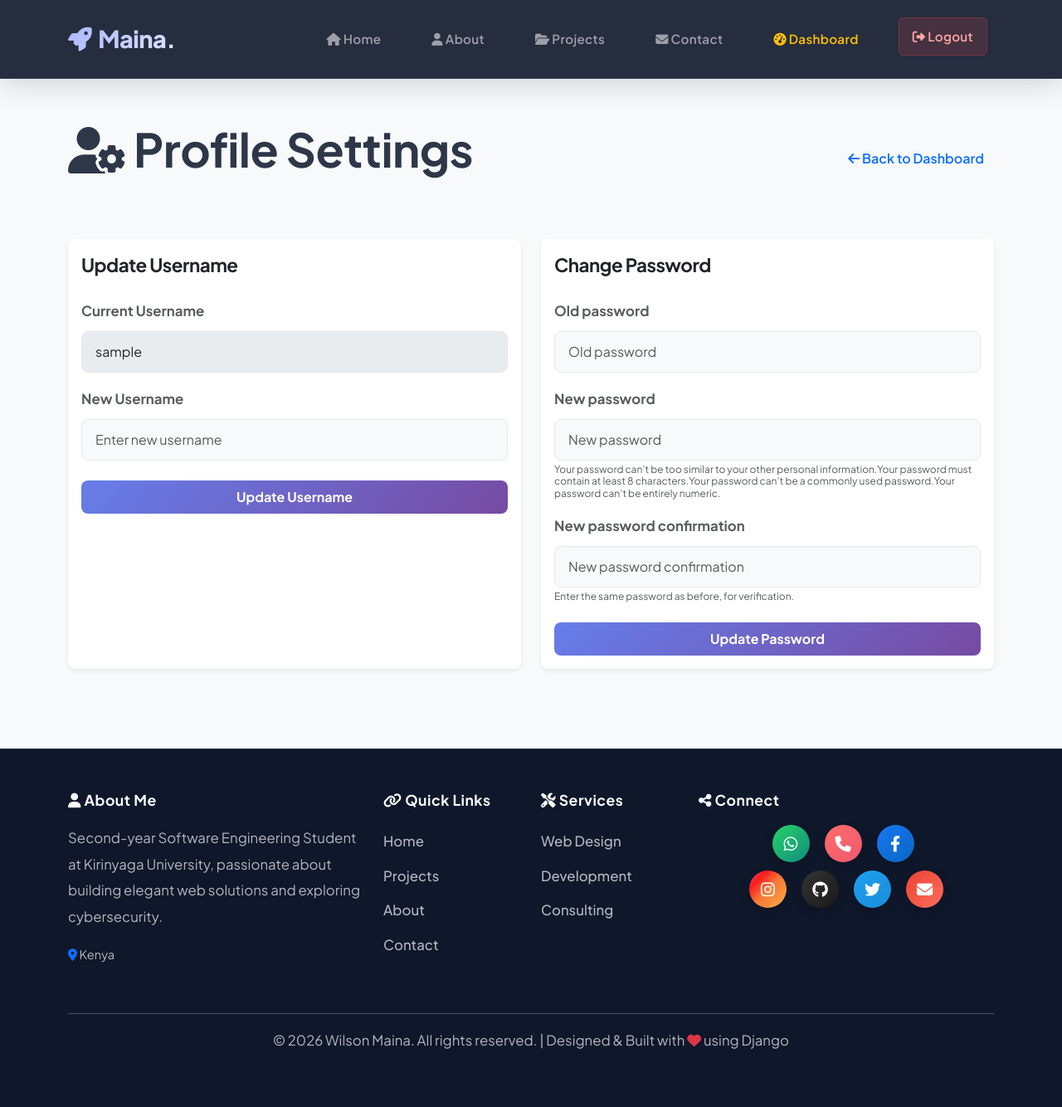
After one commit to willyjohne2/portfolio2, a Django app: page /auth/settings/ in a window 1280 px wide. The commit adds this page. Shown: the whole page at 83% size. Run offline with Django 5.2, Linux system fonts and the light colour scheme; the visitor is signed in with stand-in values (Sample User, id 1); data that the repository does not hold is empty.

Commit message:
Add profile settings (username/password) to dashboard

```diff
--- a/accounts/urls.py
+++ b/accounts/urls.py
@@ -4,4 +4,5 @@ from . import views
 urlpatterns = [
     path("login/", views.admin_login, name="admin_login"),
     path("logout/", views.admin_logout, name="admin_logout"),
+    path("settings/", views.profile_settings, name="profile_settings"),
 ]
--- a/accounts/views.py
+++ b/accounts/views.py
@@ -1,6 +1,7 @@
 from django.shortcuts import render, redirect
-from django.contrib.auth import authenticate, login, logout
+from django.contrib.auth import authenticate, login, logout, update_session_auth_hash
 from django.contrib.auth.decorators import login_required
+from django.contrib.auth.forms import PasswordChangeForm
 from django.contrib import messages
 from django.views.decorators.http import require_http_methods
 
@@ -33,3 +34,35 @@ def admin_logout(request):
     logout(request)
     messages.success(request, "You have been logged out successfully.")
     return redirect("index")
+
+@login_required(login_url="admin_login")
+@require_http_methods(["GET", "POST"])
+def profile_settings(request):
+    """View to change username and password"""
+    password_form = PasswordChangeForm(request.user)
+
+    if request.method == "POST":
+        action = request.POST.get("action")
+
+        if action == "update_username":
+            new_username = request.POST.get("username", "").strip()
+            if new_username:
+                request.user.username = new_username
+                request.user.save()
+                messages.success(request, f"Username updated to {new_username} successfully!")
+            else:
+                messages.error(request, "Username cannot be empty.")
+
+        elif action == "update_password":
+            password_form = PasswordChangeForm(request.user, request.POST)
+            if password_form.is_valid():
+                user = password_form.save()
+                update_session_auth_hash(request, user)  # Keep the user logged in
+                messages.success(request, "Password updated successfully!")
+                return redirect("profile_settings")
+            else:
+                messages.error(request, "Please correct the errors in the password form.")
+
+    return render(request, "accounts/profile_settings.html", {
+        "password_form": password_form
+    })
--- /dev/null
+++ b/templates/accounts/profile_settings.html
@@ -0,0 +1,86 @@
+{% extends 'base.html' %}
+{% load static %}
+
+{% block title %}Profile Settings - Wilson Maina Portfolio{% endblock %}
+
+{% block content %}
+<section class="py-5 bg-light">
+    <div class="container">
+        <div class="d-flex justify-content-between align-items-center mb-5">
+            <h1 class="fw-bold">
+                <i class="fas fa-user-cog"></i> Profile Settings
+            </h1>
+            <a href="{% url 'admin_dashboard' %}" class="btn btn-outline-primary">
+                <i class="fas fa-arrow-left"></i> Back to Dashboard
+            </a>
+        </div>
+
+        <div class="row g-4">
+            <!-- Username Change -->
+            <div class="col-md-6">
+                <div class="card shadow-sm border-0 h-100">
+                    <div class="card-body">
+                        <h4 class="card-title fw-bold mb-4">Update Username</h4>
+                        <form method="POST">
+                            {% csrf_token %}
+                            <input type="hidden" name="action" value="update_username">
+                            <div class="mb-3">
+                                <label for="username" class="form-label text-muted small fw-bold">Current Username</label>
+                                <input type="text" class="form-control" value="{{ user.username }}" disabled>
+                            </div>
+                            <div class="mb-4">
+                                <label for="new_username" class="form-label text-muted small fw-bold">New Username</label>
+                                <input type="text" name="username" id="new_username" class="form-control bg-light" placeholder="Enter new username" required>
+                            </div>
+                            <button type="submit" class="btn btn-primary w-100 fw-bold py-2">
+                                Update Username
+                            </button>
+                        </form>
+                    </div>
+                </div>
+            </div>
+
+            <!-- Password Change -->
+            <div class="col-md-6">
+                <div class="card shadow-sm border-0 h-100">
+                    <div class="card-body">
+                        <h4 class="card-title fw-bold mb-4">Change Password</h4>
+                        <form method="POST">
+                            {% csrf_token %}
+                            <input type="hidden" name="action" value="update_password">
+
+                            {% for field in password_form %}
+                            <div class="mb-3">
+                                <label for="{{ field.id_for_label }}" class="form-label text-muted small fw-bold">{{ field.label }}</label>
+                                <input type="{{ field.field.widget.input_type }}" name="{{ field.html_name }}" id="{{ field.id_for_label }}" class="form-control bg-light" placeholder="{{ field.label }}" required>
+                                {% if field.errors %}
+                                    <div class="text-danger small mt-1">
+                                        {{ field.errors|striptags }}
+                                    </div>
+                                {% endif %}
+                                {% if field.help_text %}
+                                    <div class="text-muted extra-small mt-1" style="font-size: 0.75rem;">
+                                        {{ field.help_text|striptags }}
+                                    </div>
+                                {% endif %}
+                            </div>
+                            {% endfor %}
+
+                            <button type="submit" class="btn btn-primary w-100 fw-bold py-2 mt-2">
+                                Update Password
+                            </button>
+                        </form>
+                    </div>
+                </div>
+            </div>
+        </div>
+    </div>
+</section>
+
+<style>
+    .extra-small {
+        font-size: 0.7rem;
+        line-height: 1.2;
+    }
+</style>
+{% endblock %}
```
Also changed, not shown: templates/dashboard/dashboard.html (+14 -0 lines).
